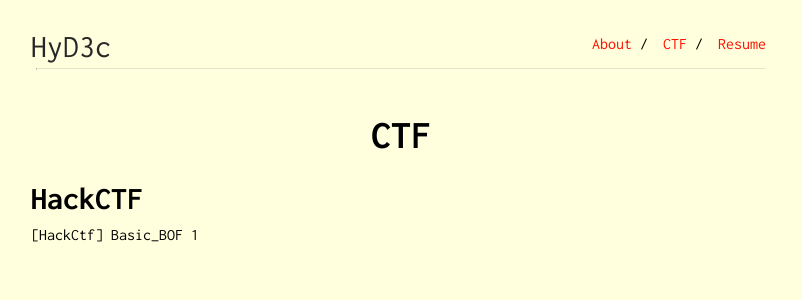
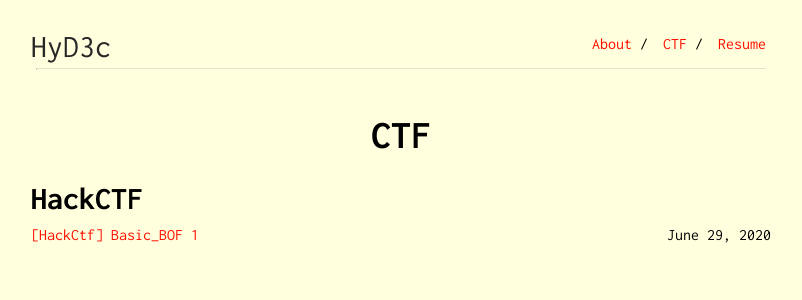
Before and after one commit to HyD3c/HyD3c.github.io, a Jekyll site: the page built from ctf.html, in a window 1280 px wide. Shown: the top 300 px of the page, without its empty margins (239-1041 px from the left). Built offline with Jekyll 4.4.1, drawn with Linux system fonts in a browser that asks for light colours.

Commit message:
Update ctf.html

```diff
--- a/ctf.html
+++ b/ctf.html
@@ -7,7 +7,16 @@ title: CTF
   <div class="ctf-name">
     {{ctf}}
   </div>
-  {% for p in site.ctfs %}
-      {{p.title}}
+  {% for post in site.ctfs %}
+    {% if post.ctf == ctf %}
+      <div>
+        <a class="post-link" href="{{ post.url | prepend: site.baseurl }}">
+            {{ post.title }}
+        </a>
+        <span class="ctf-time pull-right">
+          <time>{{ post.date | date: '%B %d, %Y '}}</time>
+        </span>
+      </div>
+    {% endif %}
   {% endfor %}
 {% endfor %}
```
